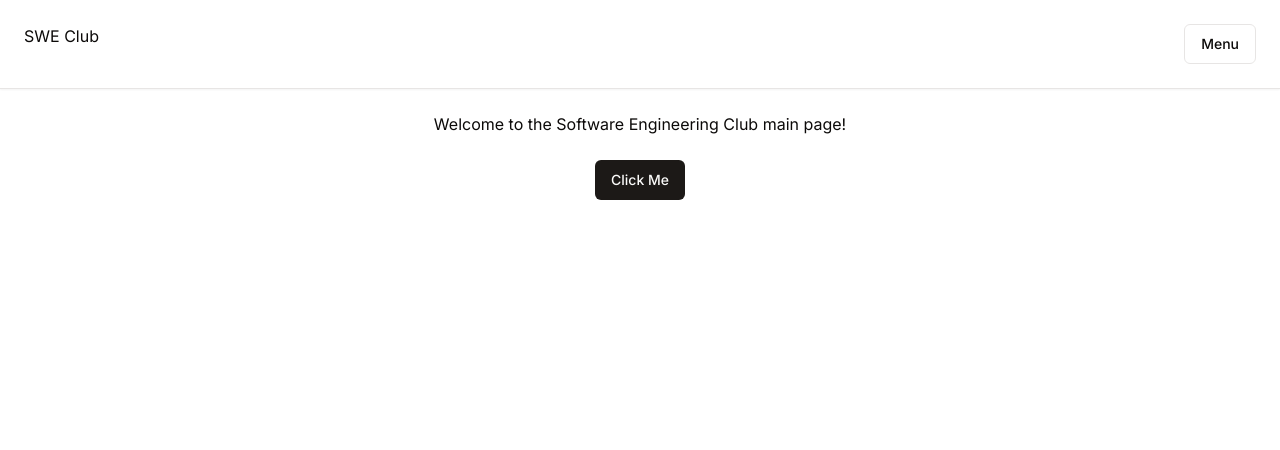
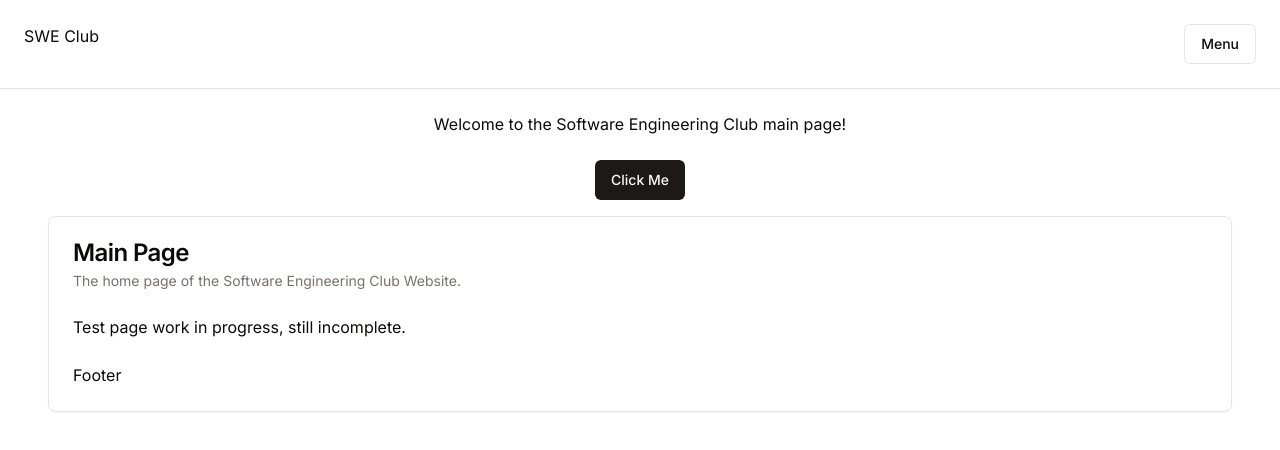
Before and after one commit to SWC-Software-Engineering-Club/SWE-Club-Website, a Next.js app: page / in a window 1280 px wide. Shown: the top 450 px of the page. Built offline with nearby package versions, Linux system fonts and the light colour scheme.

Commit message:
Create the card component in page.tsx

```diff
--- a/app/page.tsx
+++ b/app/page.tsx
@@ -3,6 +3,15 @@
 "use client"
 
 import { Button } from '@/components/ui/button'
+import {
+  Card,
+  CardContent,
+  CardDescription,
+  CardFooter,
+  CardHeader,
+  CardTitle,
+} from "@/components/ui/card"
+
 export default function Home() {
    // all logic here
 
@@ -18,6 +27,22 @@
       <br /><br />
       <Button onClick={handleClick}>Click Me</Button>
       </center>
+
+      <div className='p-6 pt-4'>
+      <Card>
+        <CardHeader>
+          <CardTitle>Main Page</CardTitle>
+          <CardDescription>The home page of the Software Engineering Club Website.</CardDescription>
+        </CardHeader>
+        <CardContent>
+          <p>Test page work in progress, still incomplete.
+          </p>
+        </CardContent>
+        <CardFooter>
+          <p>Footer</p>
+        </CardFooter>
+      </Card>
+      </div>
     </div>
   )
 }
--- /dev/null
+++ b/components/ui/card.tsx
@@ -0,0 +1,79 @@
+import * as React from "react"
+
+import { cn } from "@/lib/utils"
+
+const Card = React.forwardRef<
+  HTMLDivElement,
+  React.HTMLAttributes<HTMLDivElement>
+>(({ className, ...props }, ref) => (
+  <div
+    ref={ref}
+    className={cn(
+      "rounded-lg border bg-card text-card-foreground shadow-sm",
+      className
+    )}
+    {...props}
+  />
+))
+Card.displayName = "Card"
+
+const CardHeader = React.forwardRef<
+  HTMLDivElement,
+  React.HTMLAttributes<HTMLDivElement>
+>(({ className, ...props }, ref) => (
+  <div
+    ref={ref}
+    className={cn("flex flex-col space-y-1.5 p-6", className)}
+    {...props}
+  />
+))
+CardHeader.displayName = "CardHeader"
+
+const CardTitle = React.forwardRef<
+  HTMLParagraphElement,
+  React.HTMLAttributes<HTMLHeadingElement>
+>(({ className, ...props }, ref) => (
+  <h3
+    ref={ref}
+    className={cn(
+      "text-2xl font-semibold leading-none tracking-tight",
+      className
+    )}
+    {...props}
+  />
+))
+CardTitle.displayName = "CardTitle"
+
+const CardDescription = React.forwardRef<
+  HTMLParagraphElement,
+  React.HTMLAttributes<HTMLParagraphElement>
+>(({ className, ...props }, ref) => (
+  <p
+    ref={ref}
+    className={cn("text-sm text-muted-foreground", className)}
+    {...props}
+  />
+))
+CardDescription.displayName = "CardDescription"
+
+const CardContent = React.forwardRef<
+  HTMLDivElement,
+  React.HTMLAttributes<HTMLDivElement>
+>(({ className, ...props }, ref) => (
+  <div ref={ref} className={cn("p-6 pt-0", className)} {...props} />
+))
+CardContent.displayName = "CardContent"
+
+const CardFooter = React.forwardRef<
+  HTMLDivElement,
+  React.HTMLAttributes<HTMLDivElement>
+>(({ className, ...props }, ref) => (
+  <div
+    ref={ref}
+    className={cn("flex items-center p-6 pt-0", className)}
+    {...props}
+  />
+))
+CardFooter.displayName = "CardFooter"
+
+export { Card, CardHeader, CardFooter, CardTitle, CardDescription, CardContent }
```
